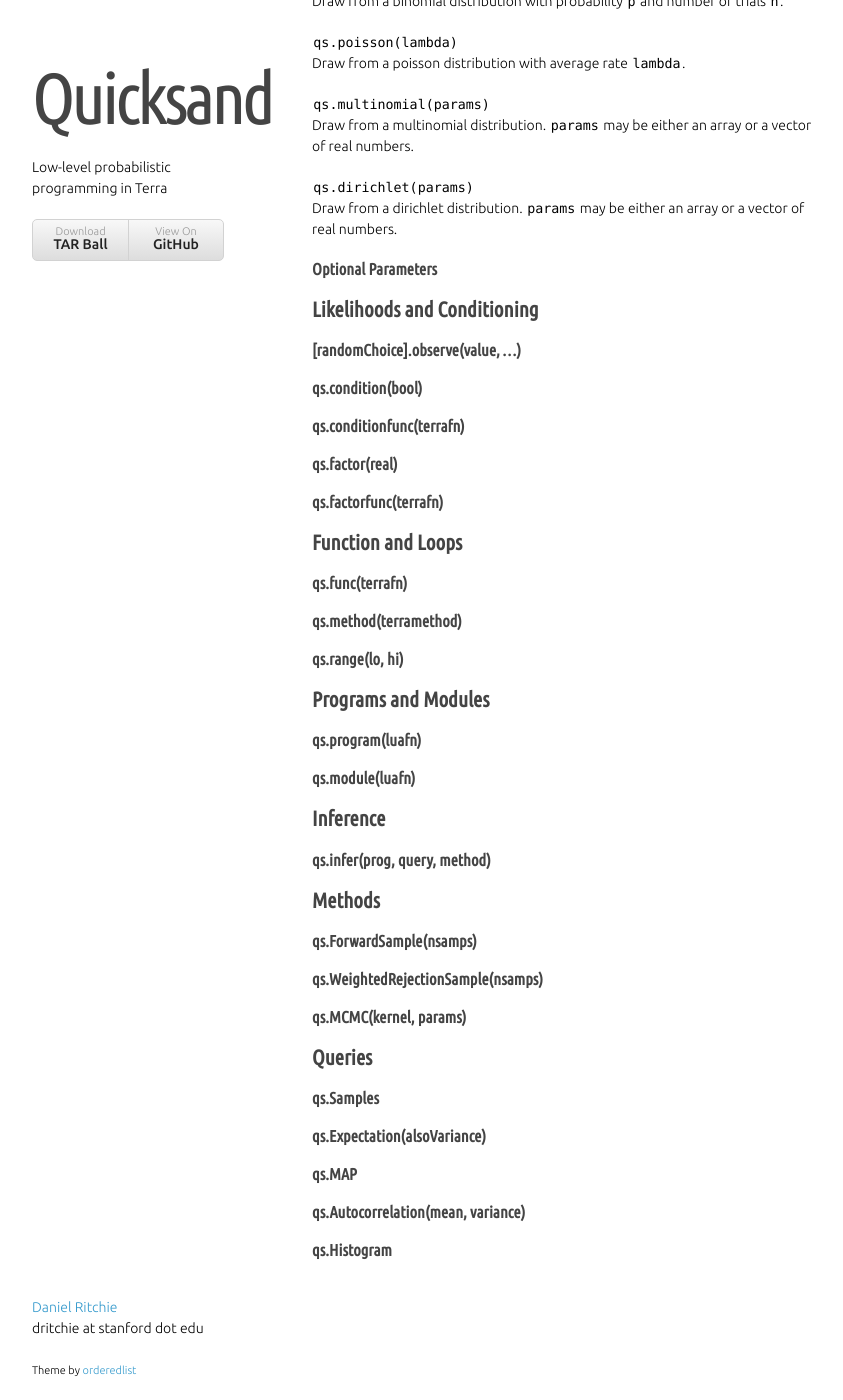
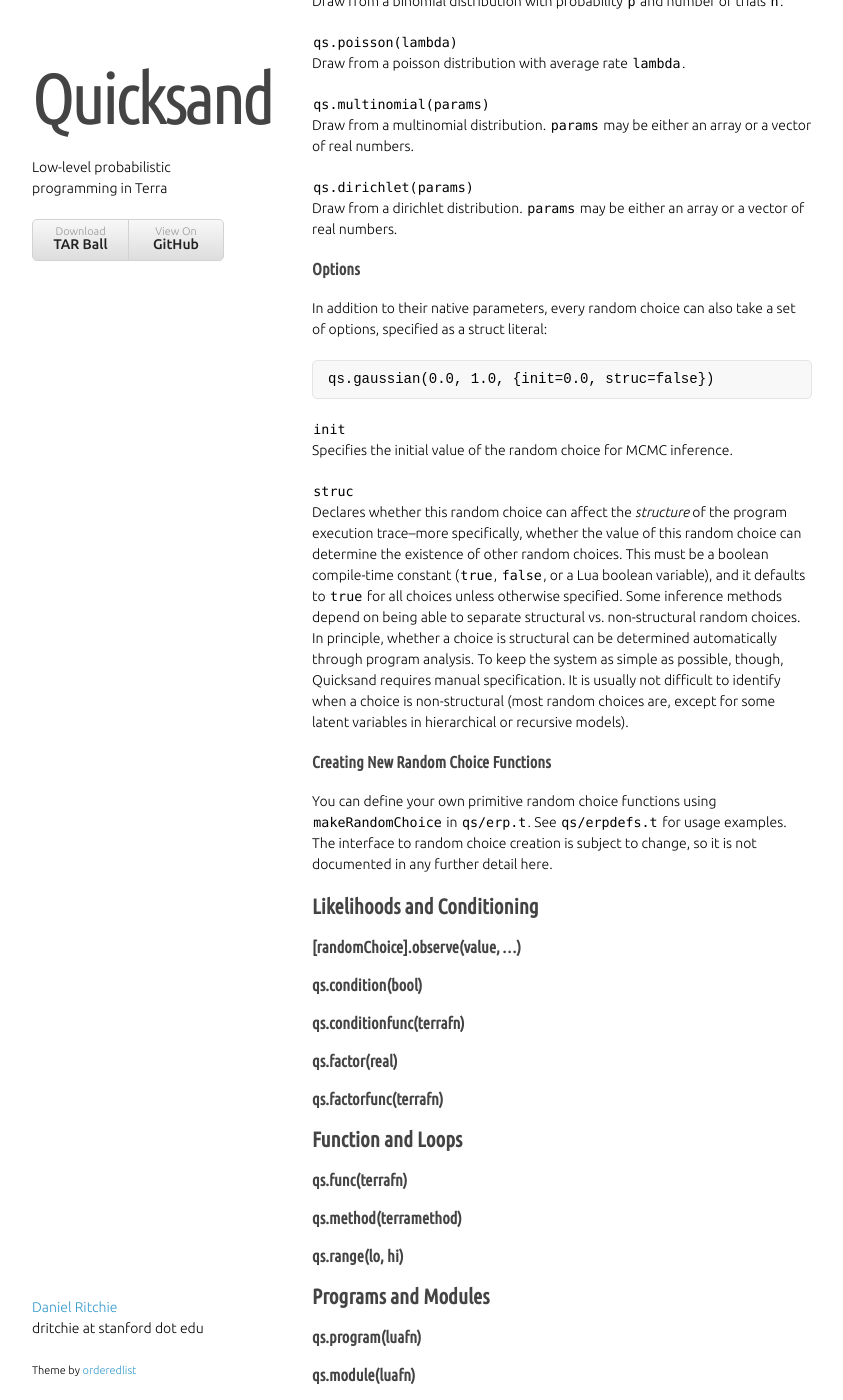
Before and after one commit to dritchie/quicksand, a Jekyll site: the page built from index.md, in a window 1280 px wide and 1400 px high, scrolled down 3316 px. Shown: the whole window, without its empty margins (218-1061 px from the left). Built offline with Jekyll 4.4.1, drawn with Linux system fonts in a browser that asks for light colours; some web fonts are replaced.

Commit message:
Finishing up random choice section.

```diff
--- a/index.md
+++ b/index.md
@@ -143,7 +143,21 @@
 `qs.dirichlet(params)`
 Draw from a dirichlet distribution. `params` may be either an array or a vector of real numbers.
 
-### Optional Parameters
+### Options
+
+In addition to their native parameters, every random choice can also take a set of options, specified as a struct literal:
+
+	qs.gaussian(0.0, 1.0, {init=0.0, struc=false})
+
+`init`
+Specifies the initial value of the random choice for MCMC inference.
+
+`struc`
+Declares whether this random choice can affect the *structure* of the program execution trace--more specifically, whether the value of this random choice can determine the existence of other random choices. This must be a boolean compile-time constant (`true`, `false`, or a Lua boolean variable), and it defaults to `true` for all choices unless otherwise specified. Some inference methods depend on being able to separate structural vs. non-structural random choices. In principle, whether a choice is structural can be determined automatically through program analysis. To keep the system as simple as possible, though, Quicksand requires manual specification. It is usually not difficult to identify when a choice is non-structural (most random choices are, except for some latent variables in hierarchical or recursive models).
+
+### Creating New Random Choice Functions
+
+You can define your own primitive random choice functions using `makeRandomChoice` in `qs/erp.t`. See `qs/erpdefs.t` for usage examples. The interface to random choice creation is subject to change, so it is not documented in any further detail here.
 
 
 ## Likelihoods and Conditioning
```
